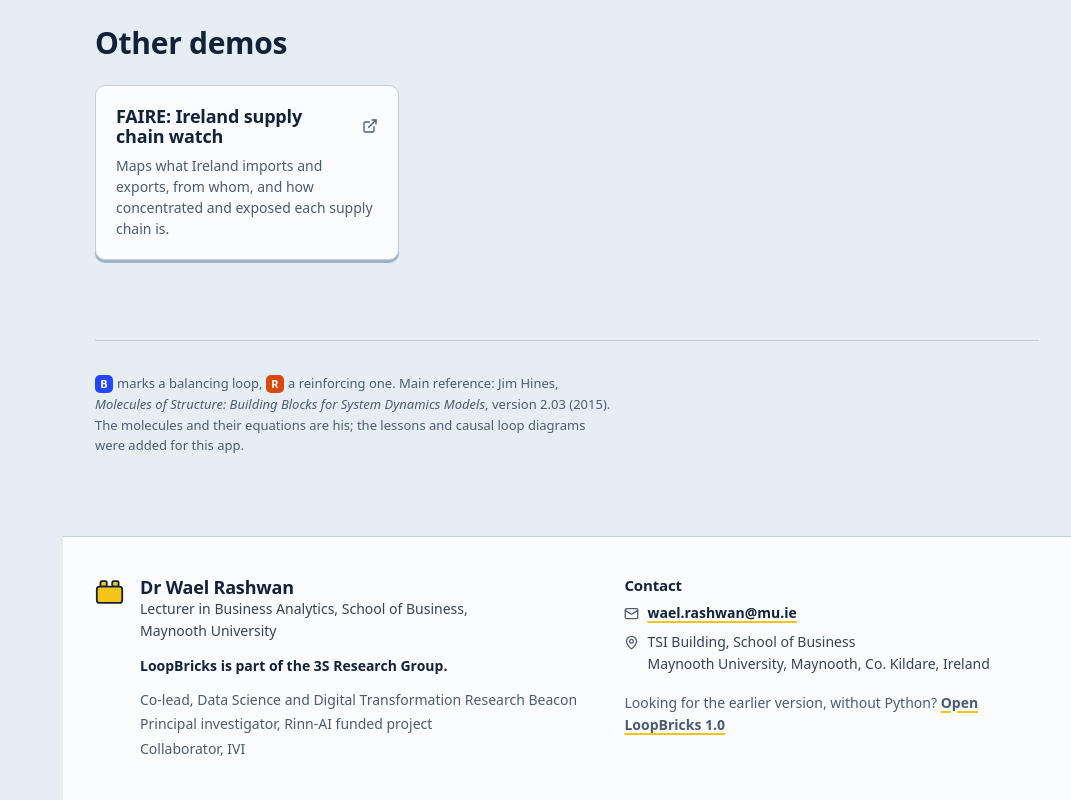
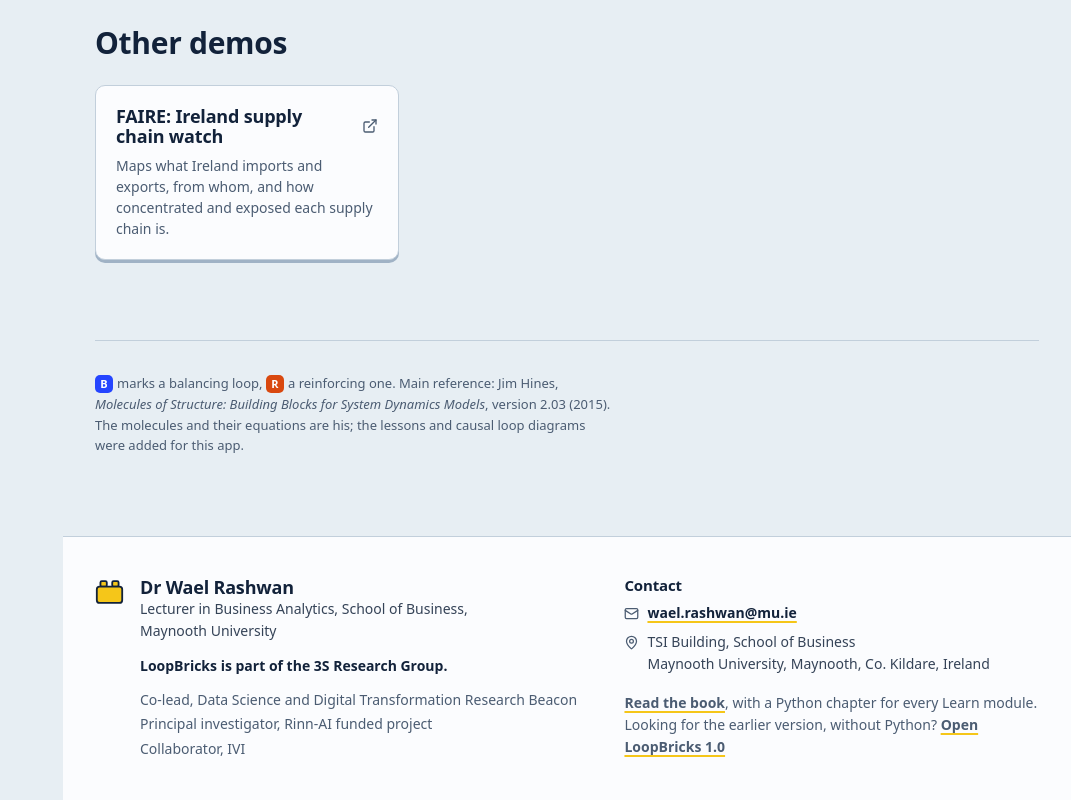
Before and after one commit to waelrash1/loopbricks, a React (Vite) app: page / in a window 1280 px wide. Shown: the part 8230-9030 px from the top of the page, without its empty margins (209-1280 px from the left). Built offline with nearby package versions, Linux system fonts and the light colour scheme.

Commit message:
Publish the book at /book/: the deploy renders the notebooks with Quarto, running each against this commit's package; module pages and the footer link to it

```diff
--- a/src/components/Learn.tsx
+++ b/src/components/Learn.tsx
@@ -919,7 +919,10 @@ export function ModulePage({ id, onModule, onIndex, onOpen }: { id: string; onMo
         {notebookForModule(id) && (
           <section className="mt-10 print:hidden">
             <h2 className="heading text-[17px]">In Python</h2>
-            <p className="mt-1 text-[14px] text-muted-foreground max-w-[70ch]">The same models in a Jupyter notebook: run them in code, change them, and work the exercises.</p>
+            <p className="mt-1 text-[14px] text-muted-foreground max-w-[70ch]">
+              The same models in a Jupyter notebook: run them in code, change them, and work the exercises. It is also{" "}
+              <a href={`./book/${notebookForModule(id)!.file.replace(".ipynb", ".html")}`} className="tlink font-semibold">a chapter of the book</a>, with every plot already drawn.
+            </p>
             <div className="mt-3"><NotebookLinks file={notebookForModule(id)!.file} title={`${m.def.title} in Python`} /></div>
           </section>
         )}
--- a/src/components/SiteFooter.tsx
+++ b/src/components/SiteFooter.tsx
@@ -36,7 +36,7 @@ export default function SiteFooter() {
             </span>
           </p>
           <p className="mt-4 text-muted-foreground">
-            Looking for the earlier version, without Python? <a href="./v1/" className="tlink font-semibold">Open LoopBricks 1.0</a>
+            <a href="./book/" className="tlink font-semibold">Read the book</a>, with a Python chapter for every Learn module. Looking for the earlier version, without Python? <a href="./v1/" className="tlink font-semibold">Open LoopBricks 1.0</a>
           </p>
         </div>
       </div>
```
